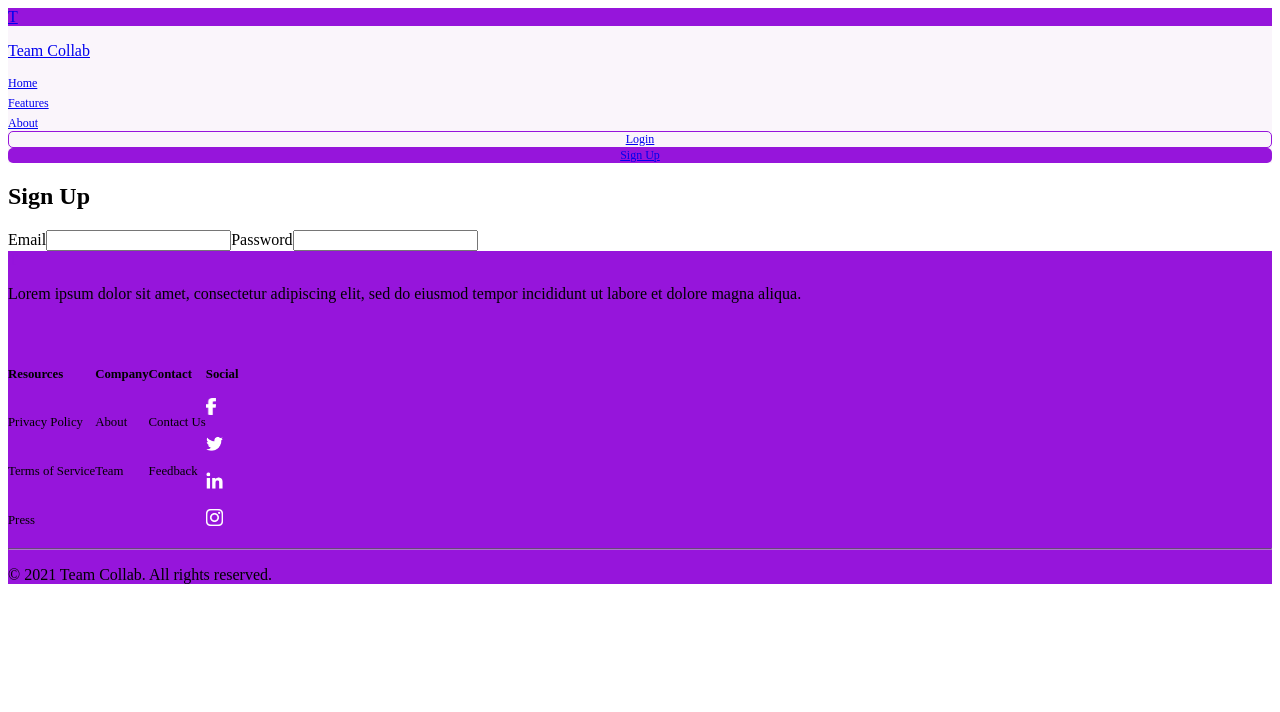
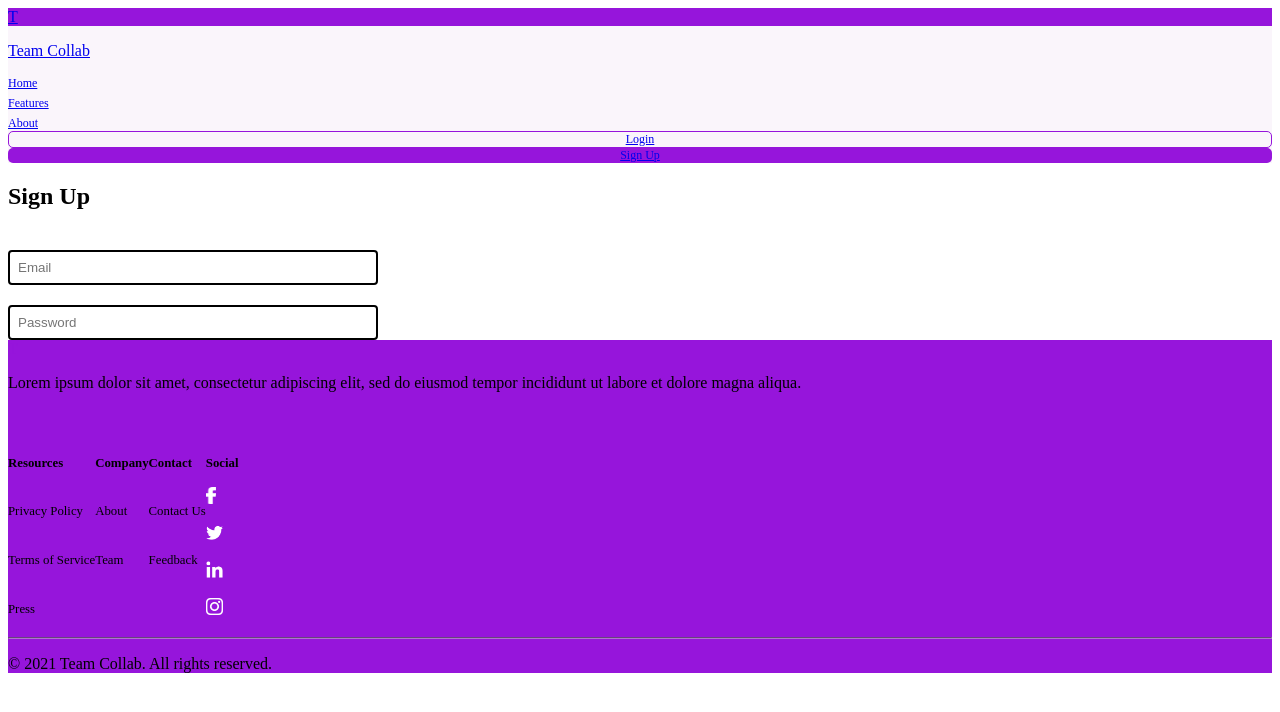
Before and after one commit to willsower/TeamCollab, a Next.js app in the folder frontend/: page /account/signup in a window 1280 px wide. Shown: the top 712 px of the page. Built offline with nearby package versions, Linux system fonts and the light colour scheme.

Commit message:
Updating footer and creating sign up page design

```diff
--- a/frontend/components/footer.js
+++ b/frontend/components/footer.js
@@ -5,7 +5,7 @@ import styles from "../styles/Footer.module.css";
 
 function Footer() {
   return (
-    <footer className="bg-primary text-white sticky bottom-0">
+    <footer className="bg-primary text-white">
       <div className = "md:flex md:justify-center py-6 pl-12 md:pl-0">
         <div className="w-44 md:w-56 pt-12">
           {/* Logo */}
--- a/frontend/pages/account/signup.js
+++ b/frontend/pages/account/signup.js
@@ -2,6 +2,8 @@ import Head from "next/head";
 
 import Nav from "../../components/nav";
 import Footer from "../../components/footer";
+
+import styles from "../../styles/SignUp.module.css";
 
 export default function SignUp() {
   return (
@@ -14,13 +16,11 @@ export default function SignUp() {
       <Nav />
 
       <main>
-        <section className = "">
-          <h1>Sign Up</h1>
+        <section className = "py-12 px-8 text-center">
+          <h1 className = "font-bold text-3xl">Sign Up</h1>
           <form onSubmit = "">
-            <label>Email</label>
-            <input name = "email" type = "text"/>
-            <label>Password</label>
-            <input name = "password" type = "password"/>
+            <input name = "email" type = "text" placeholder = "Email" className = {styles.form_item}/><br/>
+            <input name = "password" type = "password" placeholder = "Password" className = {styles.form_item}/>
           </form>
         </section>
       </main>
--- /dev/null
+++ b/frontend/styles/SignUp.module.css
@@ -0,0 +1,12 @@
+.form_item {
+    border: 2px solid black;
+    margin-top: 20px;
+    border-radius: 0.25rem;
+    padding: 8px;
+    width: 350px;
+}
+
+.form_item:focus {
+    border-color: #9615DB;
+    outline: none;
+}
```
